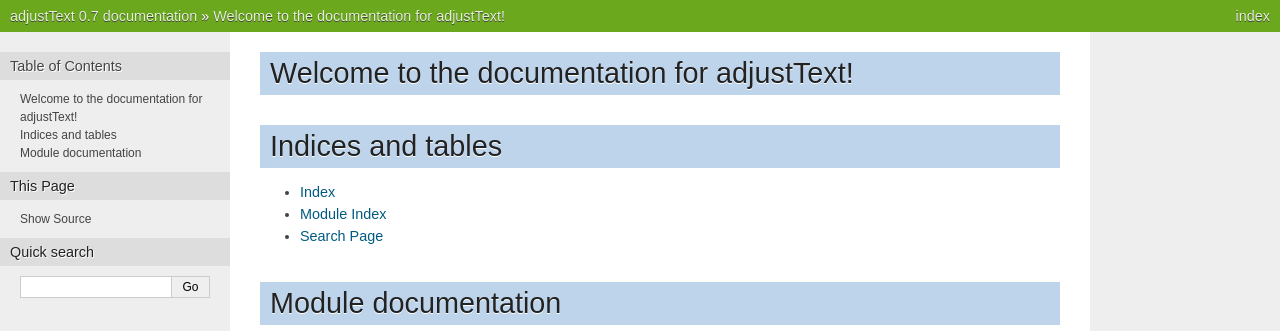
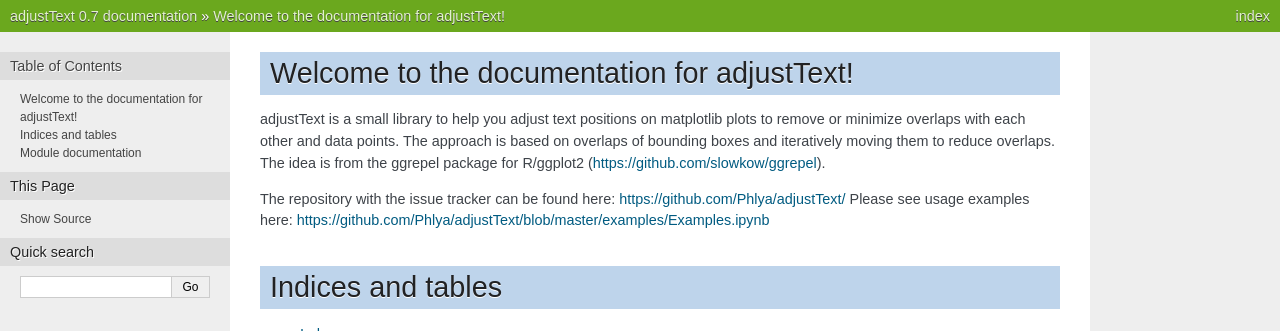
Before and after one commit to Phlya/adjustText, a Sphinx documentation site: the page built from docs/source/index.rst, in a window 1280 px wide, cut to the strip 0-331 px from the top of the page. Built offline with Sphinx 7.4.7, drawn with Linux system fonts in a browser that asks for light colours.

Commit message:
Update index.rst
Add a small description to the documentation

```diff
--- a/docs/source/index.rst
+++ b/docs/source/index.rst
@@ -11,7 +11,10 @@
    :caption: Contents:
    ../examples/Examples.ipynb
 
+adjustText is a small library to help you adjust text positions on matplotlib plots to remove or minimize overlaps with each other and data points. The approach is based on overlaps of bounding boxes and iteratively moving them to reduce overlaps. The idea is from the ggrepel package for R/ggplot2 (https://github.com/slowkow/ggrepel).
 
+The repository with the issue tracker can be found here: https://github.com/Phlya/adjustText/
+Please see usage examples here: https://github.com/Phlya/adjustText/blob/master/examples/Examples.ipynb
 
 Indices and tables
 ==================
```
